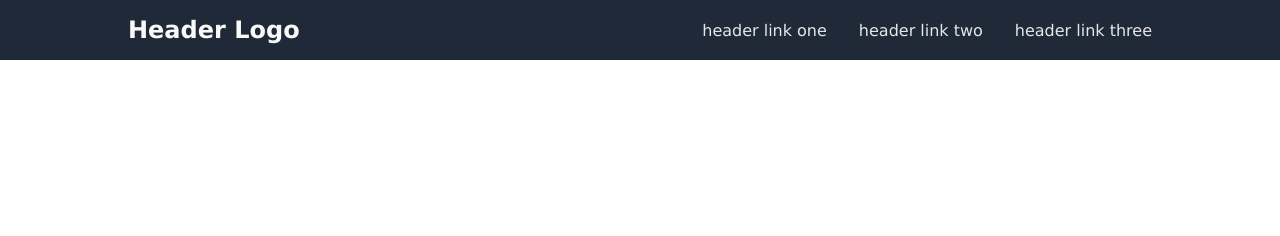
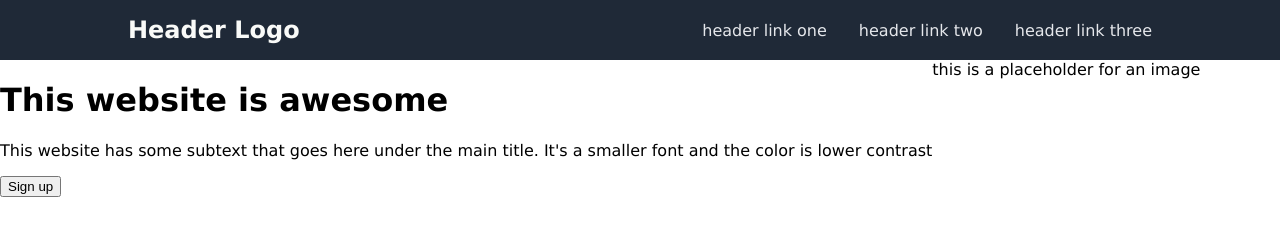
Before and after one commit to lei-rivera/landing-page, a plain HTML site: page index.html in a window 1280 px wide. Drawn offline with Linux system fonts and the light colour scheme.

Commit message:
Layout Section 1 - 'awesome' - lay out elements for section 1 'awesome' - section out 'generic styling' in style.css and add label comment - add flex display to any div that is a direct child of the body element - remove flex display from .header

```diff
--- a/index.html
+++ b/index.html
@@ -19,7 +19,16 @@
 
     <!-- SECTION 1 -->
     <div class="awesome">
-
+        <div class="text-content">
+            <h1>This website is awesome</h1>
+            <p>
+                This website has some subtext that goes here under the main title. It's a smaller font and the color is lower contrast
+            </p>
+            <button>Sign up</button>
+        </div>
+        <div class="img">
+            this is a placeholder for an image
+        </div>
     </div>
 
     <!-- SECTION 2 -->
--- a/style.css
+++ b/style.css
@@ -1,3 +1,6 @@
+/**********************************************
+********* GENERIC STYLING
+***********************************************/
 body {
     font-family: Verdana, Geneva, Tahoma, sans-serif;
     margin: 0;
@@ -5,12 +8,15 @@ body {
     flex-direction: column;
 }
 
-/**************************
+body > div {
+    display: flex;
+}
+
+/**********************************************
 ********* HEADER
-**************************/
+***********************************************/
 .header {
     background-color: #1F2937;
-    display: flex;
     justify-content: space-between;
     align-items: center;
     padding: 16px 128px;
@@ -34,3 +40,7 @@ a {
     text-decoration: none;
     color: #E5E7EB;
 }
+
+/**********************************************
+********* SECTION 1 - AWESOME
+***********************************************/
```
